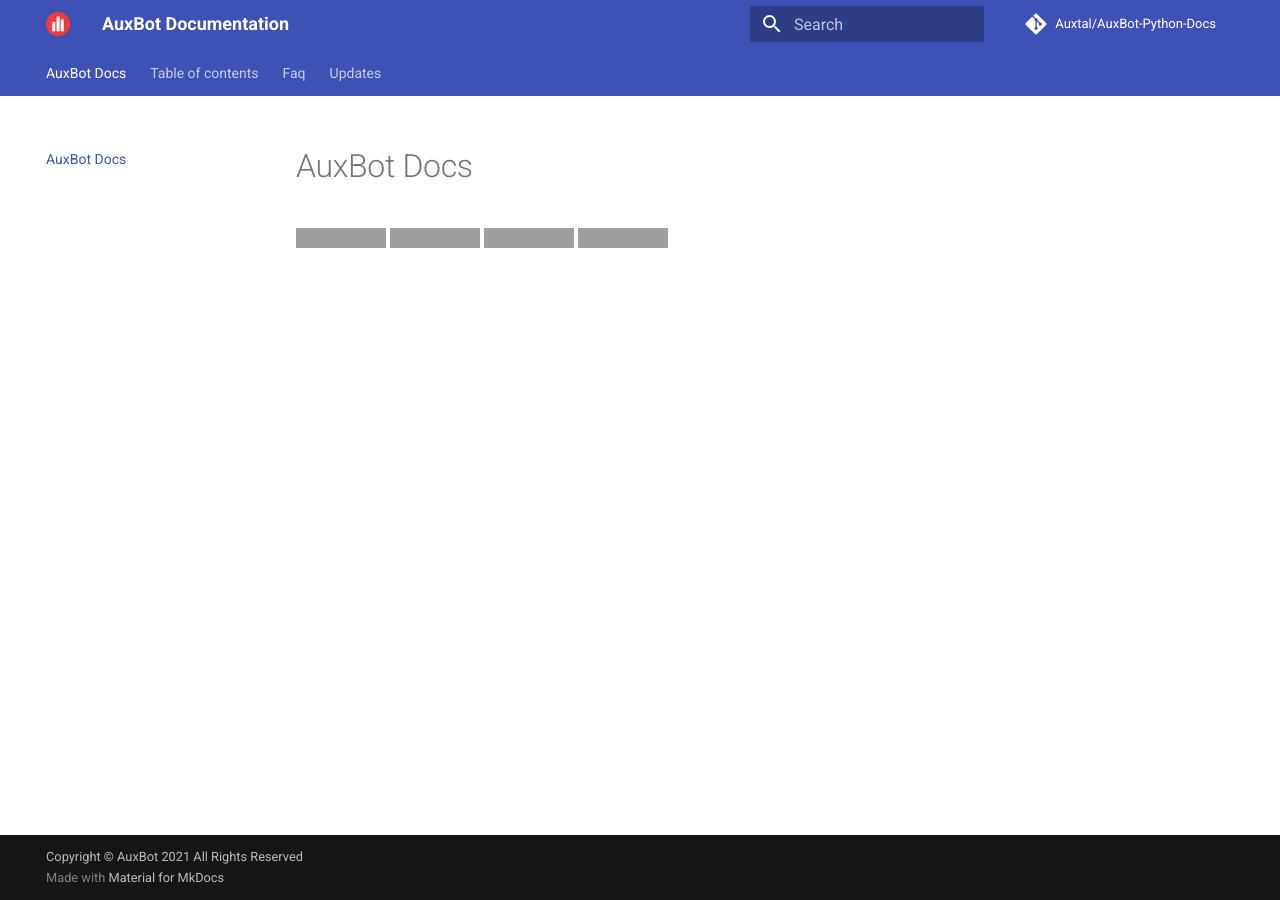
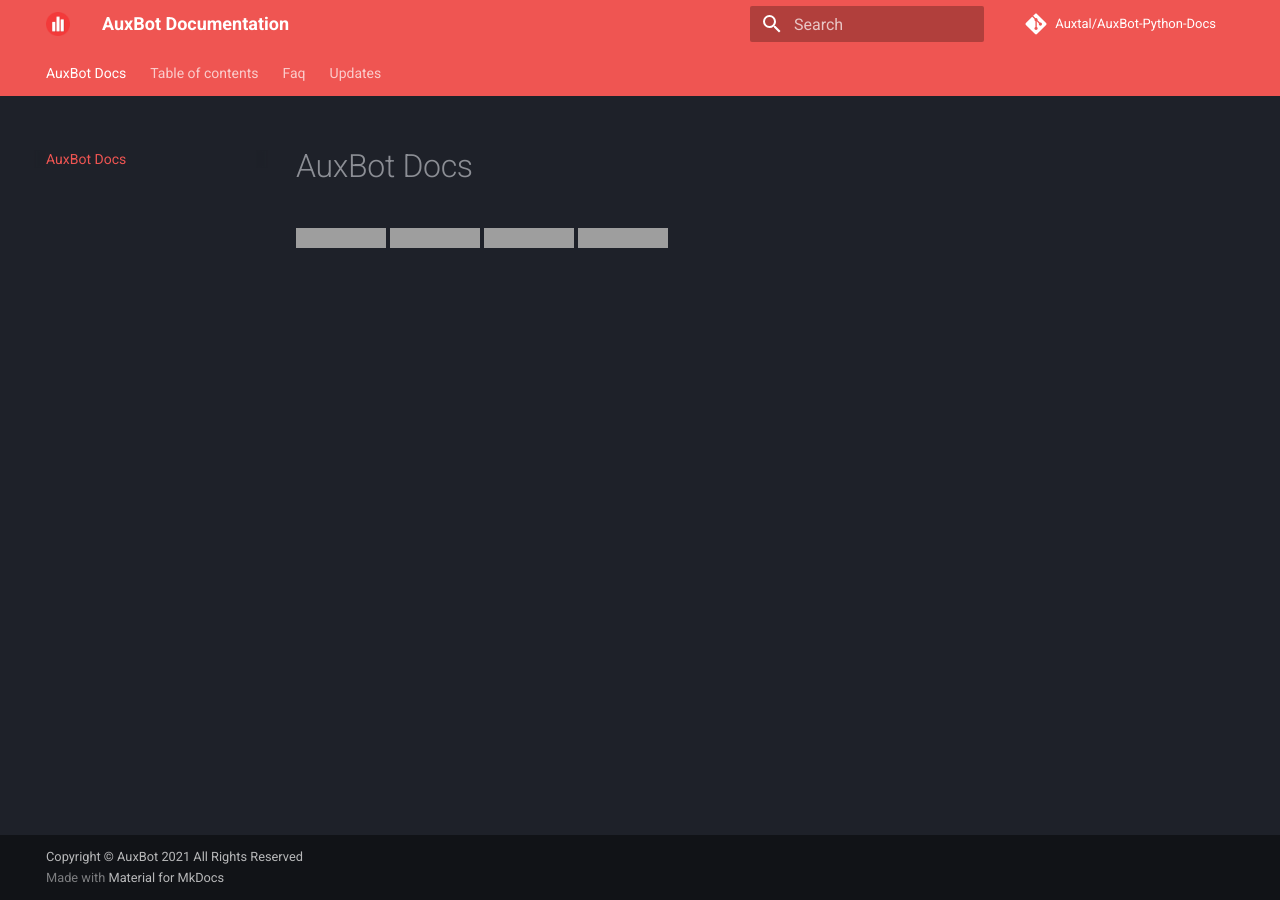
Before and after one commit to auxbot-discord-bot/docs, an MkDocs documentation site: the page built from docs/README.md, in a window 1280 px wide. Built offline with MkDocs 1.6.1 and Material for MkDocs 9.7.7, drawn with Linux system fonts in a browser that asks for light colours; comment, search, counter and statistics services are not loaded; grey boxes are pictures that could not be loaded.

Commit message:
AuxBot Docs updated colours.

```diff
--- a/docs/stylesheets/extra.css
+++ /dev/null
@@ -1,24 +0,0 @@
-:root {
-	--md-default-fg-color: #f33a3a;
-	--md-default-fg-color--light: #f33a3a;
-	--md-default-fg-color--lighter: #ffffff;
-	--md-default-fg-color--lightest: #f33a3a;
-	--md-default-bg-color: #1d1d1d;
-	--md-default-bg-color--light: #1d1d1d;
-	--md-default-bg-color--lighter: #1d1d1d;
-	--md-default-bg-color--lightest: #1d1d1d;
-
-	--md-primary-fg-color: #f33a3a;
-	--md-primary-fg-color--light:  #f33a3a;
-	--md-primary-fg-color--dark:  #f33a3a;
-	--md-primary-bg-color: #ffffff;
-	--md-primary-bg-color--light: #1d1d1d;
-
-	--md-accent-fg-color: #ffffff;
-	--md-accent-fg-color--transparent: #ffffff;
-	--md-accent-bg-color: #f0f0f0;
-	--md-accent-bg-color--light: #ffffff;
-
-	--md-footer-bg-color: #131313;
-	--md-footer-bg-color--dark: #131313;
-}
--- a/mkdocs.yml
+++ b/mkdocs.yml
@@ -15,13 +15,12 @@
     - navigation.sections
 
   palette:
-    scheme: default
+    scheme: slate
+    primary: red
+    accent: white
 
 markdown_extensions:
   - toc:
       permalink: true
 
-extra_css:
-  - stylesheets/extra.css
-
 copyright: Copyright © AuxBot 2021 All Rights Reserved
```
